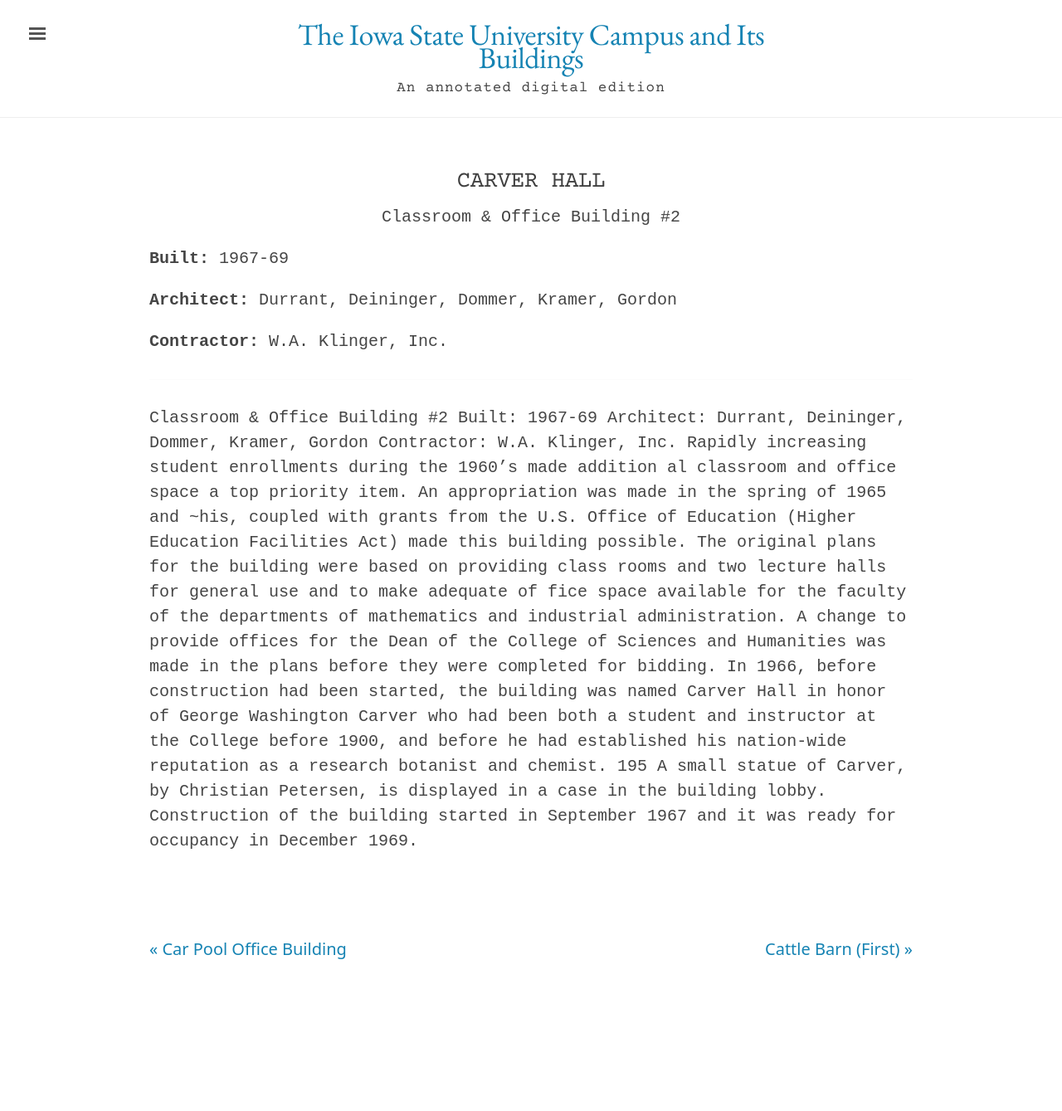
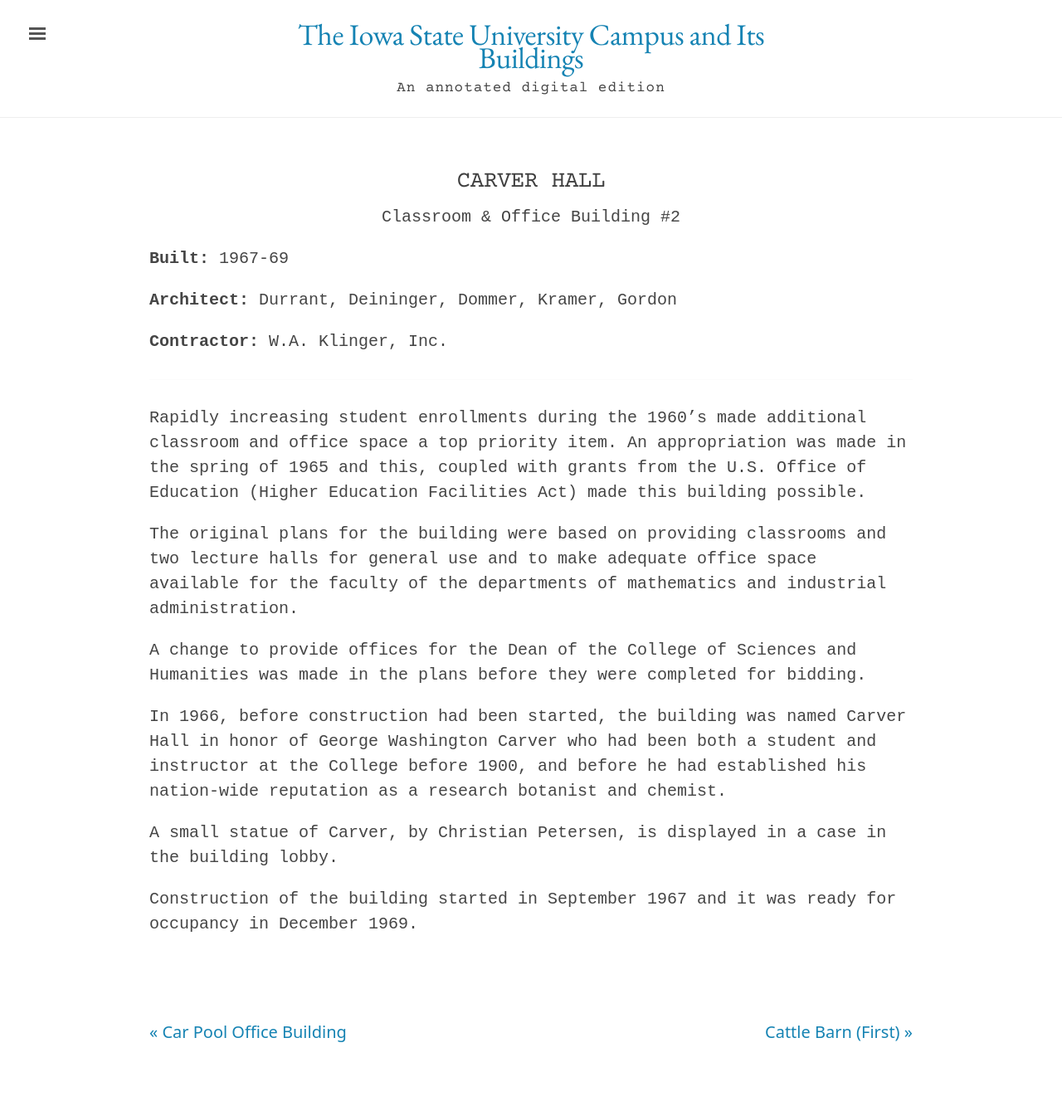
Before and after one commit to emanderson811/day-edition, a Jekyll site: the page built from _texts/buildings/034day-carver-hall.md, in a window 1280 px wide. Shown: the whole page at 83% size. Built offline with Jekyll 4.4.1, drawn with Linux system fonts in a browser that asks for light colours; before the commit the page ends 1239 px from its top, so only the background shows below that.

Commit message:
Update 034day-carver-hall.md

```diff
--- a/_texts/buildings/034day-carver-hall.md
+++ b/_texts/buildings/034day-carver-hall.md
@@ -13,13 +13,15 @@
 publication-date: 1980
 ---
 ---
-Classroom & Office Building #2
-Built: 1967-69 Architect: Durrant, Deininger, Dommer, Kramer, Gordon Contractor: W.A. Klinger, Inc.
-Rapidly increasing student enrollments during the 1960's made addition al classroom and office space a top priority item. An appropriation was made in the spring of 1965 and ~his, coupled with grants from the
-U.S. Office of Education (Higher Education Facilities Act) made this building possible.
-The original plans for the building were based on providing class rooms and two lecture halls for general use and to make adequate of fice space available for the faculty of the departments of mathematics and industrial administration.
+
+Rapidly increasing student enrollments during the 1960's made additional classroom and office space a top priority item. An appropriation was made in the spring of 1965 and this, coupled with grants from the U.S. Office of Education (Higher Education Facilities Act) made this building possible.
+
+The original plans for the building were based on providing classrooms and two lecture halls for general use and to make adequate office space available for the faculty of the departments of mathematics and industrial administration.
+
 A change to provide offices for the Dean of the College of Sciences and Humanities was made in the plans before they were completed for bidding.
+
 In 1966, before construction had been started, the building was named Carver Hall in honor of George Washington Carver who had been both a student and instructor at the College before 1900, and before he had established his nation-wide reputation as a research botanist and chemist.
-195
+
 A small statue of Carver, by Christian Petersen, is displayed in a case in the building lobby.
+
 Construction of the building started in September 1967 and it was ready for occupancy in December 1969.
```
